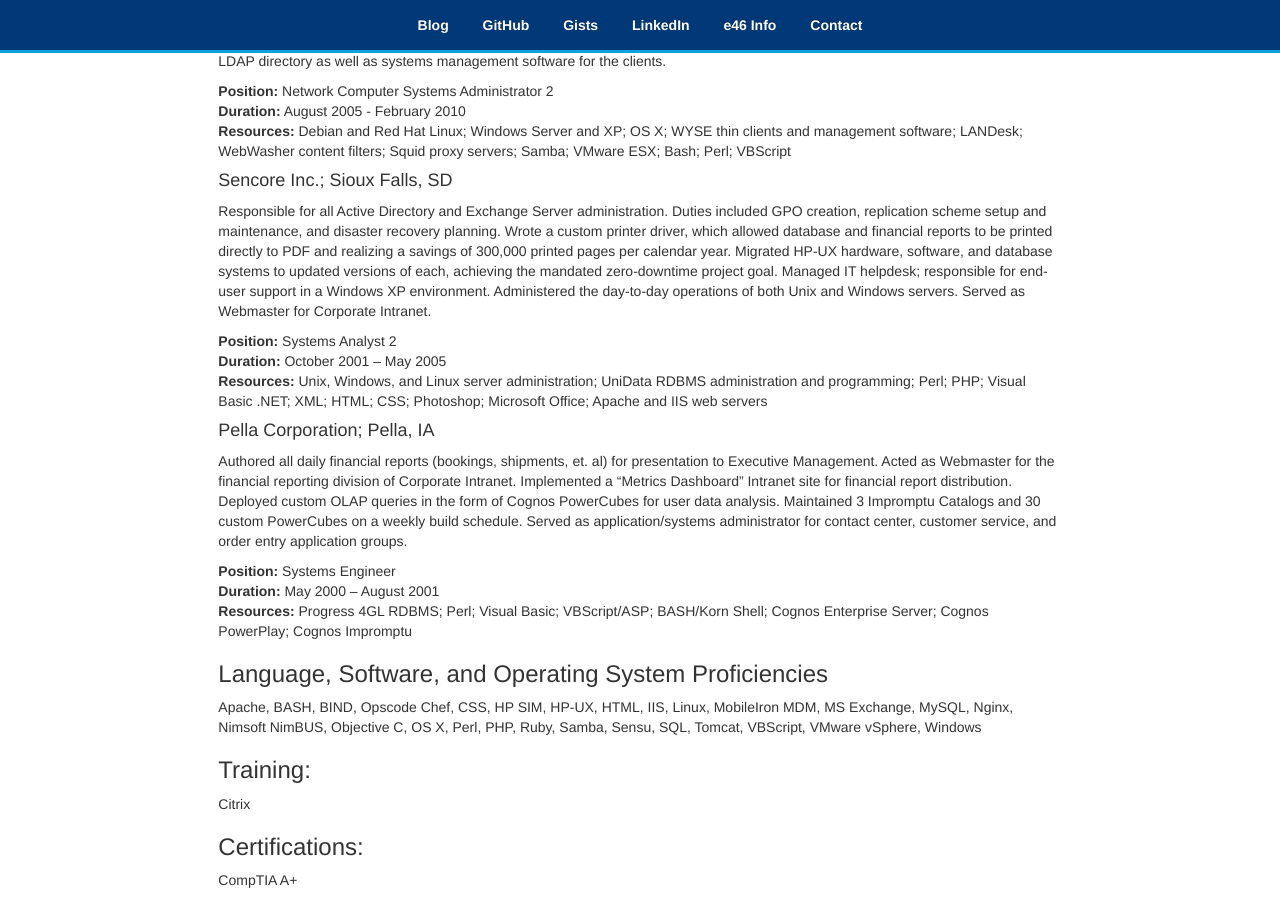
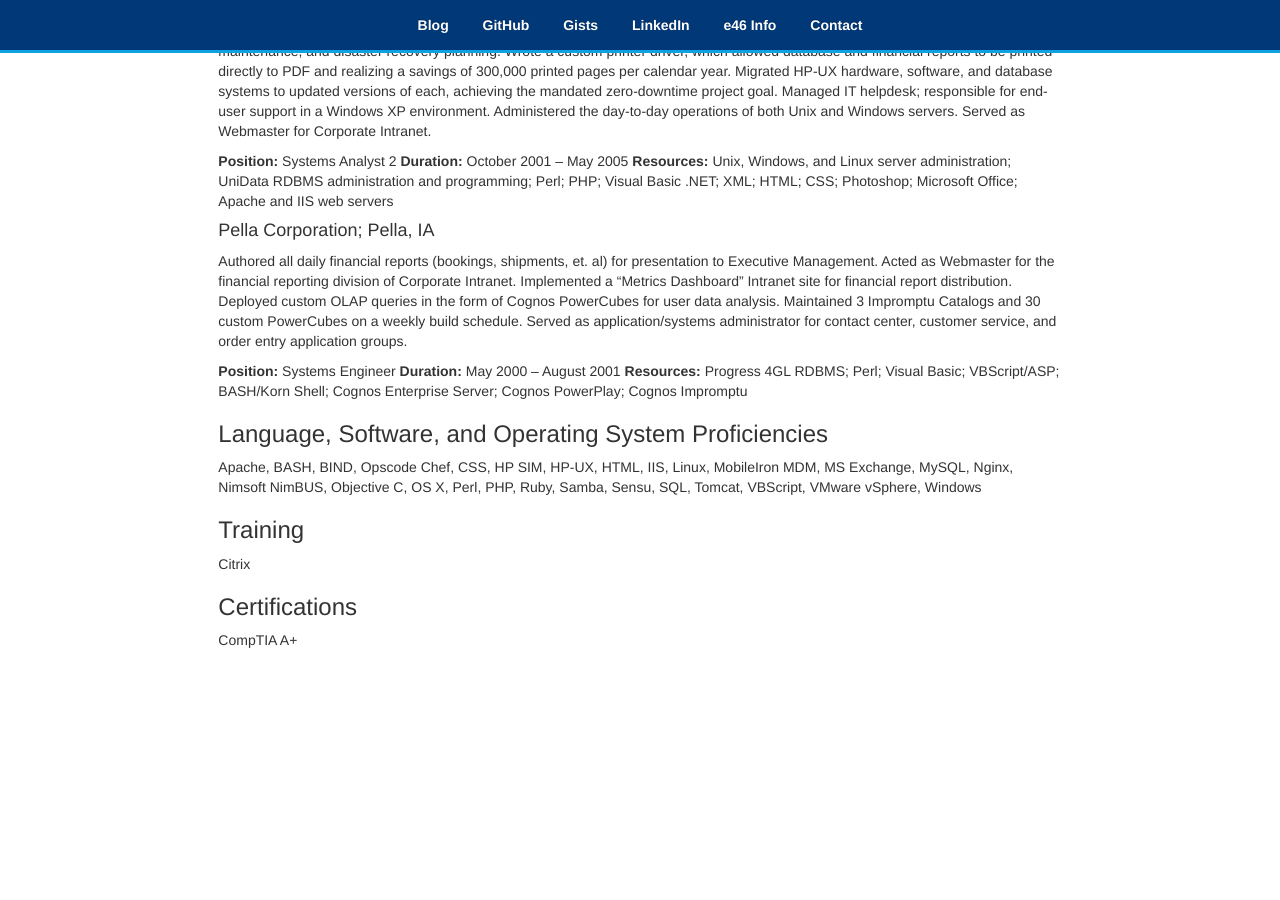
Before and after one commit to rpunt/rpunt.github.io, a Jekyll site: the page built from index.md, in a window 1280 px wide and 900 px high, scrolled down 1470 px. Built offline with Jekyll 4.4.1, drawn with Linux system fonts in a browser that asks for light colours; our own code applies the rules of GitHub Pages for plain Markdown files; after the commit the page ends 2130 px from its top, so only the background shows below that.

```diff
--- a/index.md
+++ b/index.md
@@ -18,66 +18,66 @@ Senior systems administrator with 19 years of professional experience. Proven ex
 
 #### Best Buy; Richfield, MN
 
-**Position:** Sr. Web Operations Engineer<br />
-**Duration:** February 2016 - Present<br />
+**Position:** Sr. Web Operations Engineer
+**Duration:** February 2016 - Present
 **Resources:** Amazon Web Services; Opscode Chef; RedHat Linux; HAProxy; Apache; Git; Artifactory; Jenkins; Bash; Ruby; PowerShell; VMware vSphere.
 
 #### Qterics; Plymouth, MN
 
 Automated the creation and maintenance of all new environments. Implemented a service discovery protocol for 2 new environments. Migrated legacy infrastructure into full configuration management. Implemented a patching schedule for servers which previously hadn't been patched in 4 years. Managed on-premises networking equipment and VPN gateways.
 
-**Position:** Cloud Operations Lead<br />
-**Duration:** December 2014 - February 2016<br />
+**Position:** Cloud Operations Lead
+**Duration:** December 2014 - February 2016
 **Resources:** Amazon Web Services; Opscode Chef; Ubuntu Linux; Spring; Nginx; Git; Artifactory; Jenkins; Bash; Perl; Ruby; Python; PowerShell; vSphere 4.
 
 #### Bluestem Brands; Eden Prairie, MN
 
 Migrated Bluestem’s e-commerce platform to new versions of RedHat Linux and Tomcat, implementing a completely configuration-managed environment. Implemented and managed Bluestem’s GitHub Enterprise installation. Developed an intelligent API router for distribution of internal API endpoints across multiple server farms. Automated the provisioning of all new Linux servers; highlights include a 5-minute spin-up time, full configuration management, and automatic DNS management. Automated deployment of app server code for Bluestem’s e-commerce sites; all manual processes were completely eliminated, and code cannot be deployed in a manner that negatively affects customers.
 
-**Position:** Sr. Server System Engineer<br />
-**Duration:** May 2013 - December 2014<br />
+**Position:** Sr. Server System Engineer
+**Duration:** May 2013 - December 2014
 **Resources:** Opscode Chef; Red Hat Linux 6; Debian Wheezy; Tomcat 6; Apache; Nginx; Basho Riak; Jenkins; GitHub Enterprise; Windows Server 2003/R2, 2008/R2, 2012/R2; OS X; Bash; Perl; Ruby; PowerShell; vSphere 5; SolarWinds; Graphite; Radware Alteon load balancers.
 
 #### Covidien (Vascular Therapies GBU); Plymouth, MN
 
 Administered hardware and OS for MFGPro ERP environment; migrated MFGPro environment from Power3-era IBM hardware to HP Blades running Linux. Administered HP SIM installation to reduce hardware-related outages. Administered Nimsoft Nimbus NMS; responsible for system outage notifications for all GBU-specific computing infrastructure. Administered all GBU-specific Windows servers (comprised of a mix of 2003, 2008, 2008 R2, and 2012). Administered GBU VMWare ESX infrastructure, which hosts 90% of all GBU computing infrastructure. Installed, configured, and administered the Covidien-wide MobileIron environment for iOS device management; 15,200 iOS devices under management. Developed code-signing infrastructure for in-house iOS apps developed by third-party developers, enabling app distribution to field staff. Deployed a continuous-integration and build server for in-house Objective-C development. Developed and deployed three in-house iPad apps, and two in-house iPhone apps. Responsible for all Citrix Xenapp administration in the VT GBU.
 
-**Position:** Server Admin III<br />
-**Duration:** February 2010 - May 2013<br />
+**Position:** Server Admin III
+**Duration:** February 2010 - May 2013
 **Resources:** Red Hat Linux; Windows Server 2003, 2008, 2008 R2, 2012; OS X; Exchange 2007 and 2010; Progress RDBMS; Bash; Perl; VBScript; PowerShell; vSphere 4; Compellent SANs; HP EVA SANs; HP C-class blade chassis; HP B-class blades; MobileIron MDM platform; Apple iOS developer portal; Objective C; XenApp 6.0.
 
 #### The Evangelical Lutheran Good Samaritan Society; Sioux Falls, SD
 
 Administered 300 servers whose functions range from file services to enterprise authentication. Supervised a team of three; oversaw the day-to-day operation and support for 3,500 end-user computers on the 250-site corporate WAN; 219 time clocks; and the use of LANDesk for systems management and patching. Virtualized 39 servers, simultaneously providing for disaster recovery and retiring 39 pieces of legacy hardware. Managed, to completion, the in-field replacement of 205 servers. Managed, to completion, the in-field replacement of 3,500 client computers; automated the setup process to allow deployment with zero user interaction. Implemented disaster recovery plans for 5 applications and 25 servers. Implemented access controls on our Macintosh environment via the corporate LDAP directory as well as systems management software for the clients.
 
-**Position:** Network Computer Systems Administrator 2<br />
-**Duration:** August 2005 - February 2010<br />
+**Position:** Network Computer Systems Administrator 2
+**Duration:** August 2005 - February 2010
 **Resources:** Debian and Red Hat Linux; Windows Server and XP; OS X; WYSE thin clients and management software; LANDesk; WebWasher content filters; Squid proxy servers; Samba; VMware ESX; Bash; Perl; VBScript
 
 #### Sencore Inc.; Sioux Falls, SD
 
 Responsible for all Active Directory and Exchange Server administration. Duties included GPO creation, replication scheme setup and maintenance, and disaster recovery planning. Wrote a custom printer driver, which allowed database and financial reports to be printed directly to PDF and realizing a savings of 300,000 printed pages per calendar year. Migrated HP-UX hardware, software, and database systems to updated versions of each, achieving the mandated zero-downtime project goal. Managed IT helpdesk; responsible for end-user support in a Windows XP environment. Administered the day-to-day operations of both Unix and Windows servers. Served as Webmaster for Corporate Intranet.
 
-**Position:** Systems Analyst 2<br />
-**Duration:** October 2001 – May 2005<br />
+**Position:** Systems Analyst 2
+**Duration:** October 2001 – May 2005
 **Resources:** Unix, Windows, and Linux server administration; UniData RDBMS administration and programming; Perl; PHP; Visual Basic .NET; XML; HTML; CSS; Photoshop; Microsoft Office; Apache and IIS web servers
 
 #### Pella Corporation; Pella, IA
 
 Authored all daily financial reports (bookings, shipments, et. al) for presentation to Executive Management. Acted as Webmaster for the financial reporting division of Corporate Intranet. Implemented a “Metrics Dashboard” Intranet site for financial report distribution. Deployed custom OLAP queries in the form of Cognos PowerCubes for user data analysis. Maintained 3 Impromptu Catalogs and 30 custom PowerCubes on a weekly build schedule. Served as application/systems administrator for contact center, customer service, and order entry application groups.
 
-**Position:** Systems Engineer<br />
-**Duration:** May 2000 – August 2001<br />
+**Position:** Systems Engineer
+**Duration:** May 2000 – August 2001
 **Resources:** Progress 4GL RDBMS; Perl; Visual Basic; VBScript/ASP; BASH/Korn Shell; Cognos Enterprise Server; Cognos PowerPlay; Cognos Impromptu
 
 ### Language, Software, and Operating System Proficiencies
 
 Apache, BASH, BIND, Opscode Chef, CSS, HP SIM, HP-UX, HTML, IIS, Linux, MobileIron MDM, MS Exchange, MySQL, Nginx, Nimsoft NimBUS, Objective C, OS X, Perl, PHP, Ruby, Samba, Sensu, SQL, Tomcat, VBScript, VMware vSphere, Windows
 
-### Training:
+### Training
 
 Citrix
 
-### Certifications:
+### Certifications
 
 CompTIA A+
```
Also changed, not shown: 1 other file.
